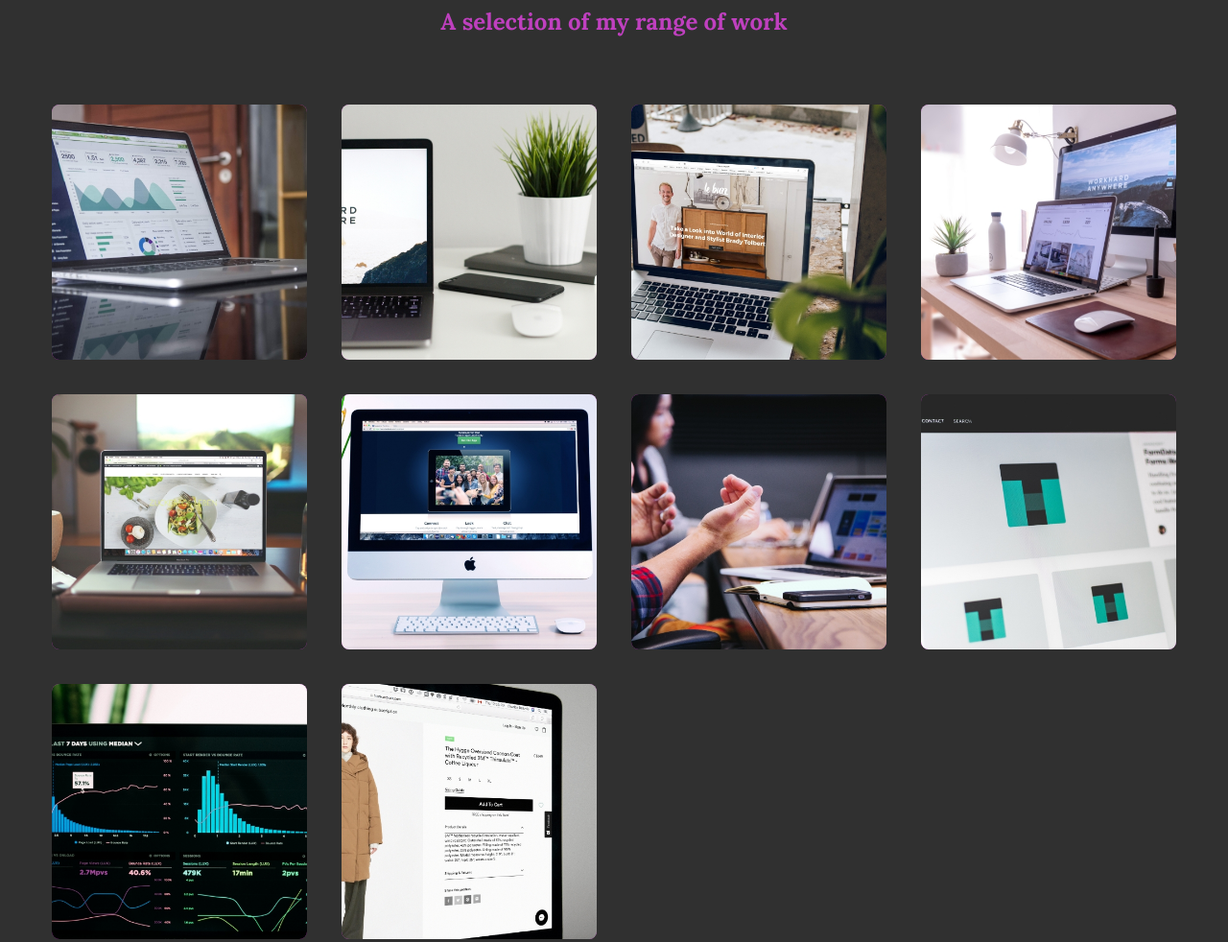
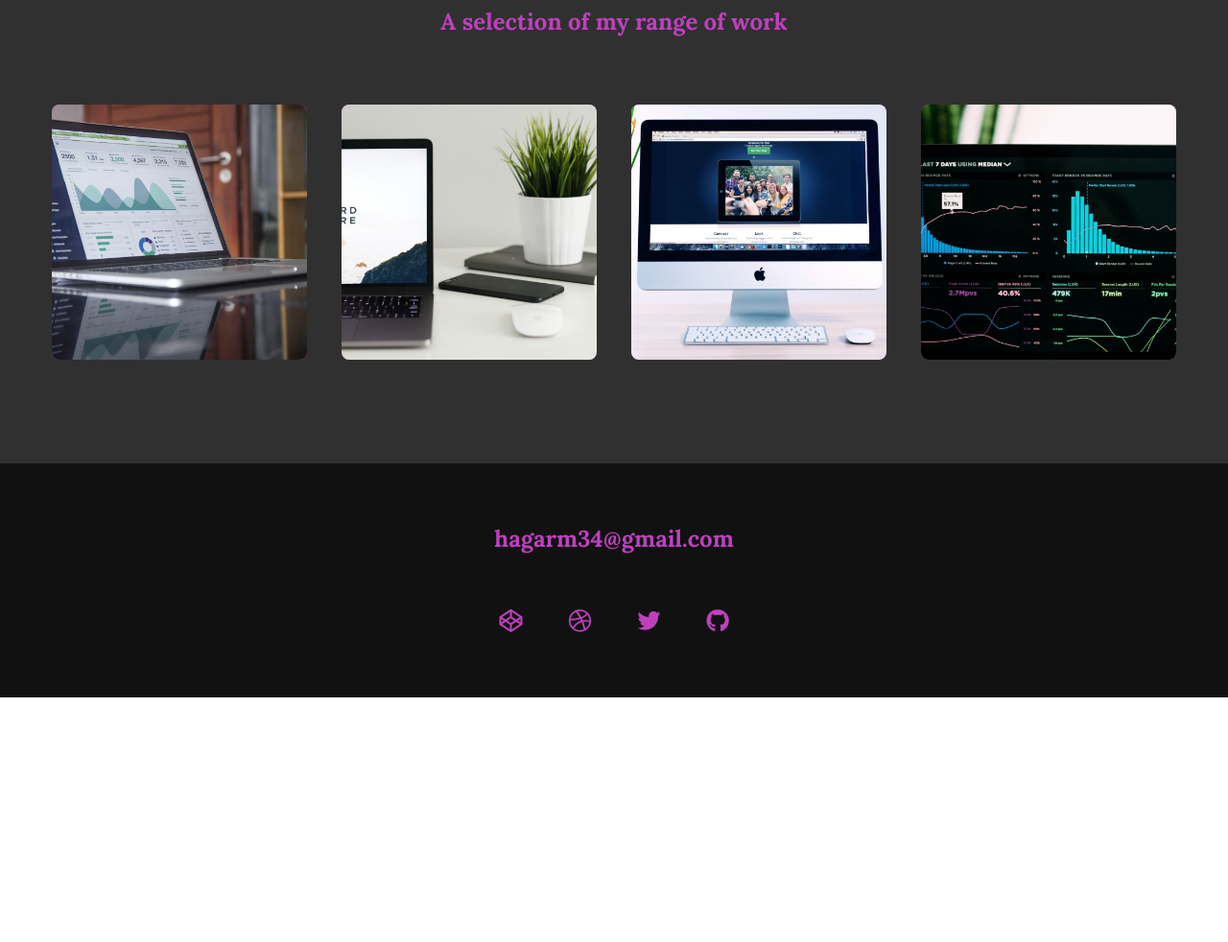
Before and after one commit to HagarMostafa/Portfoilio, a website built with Vite: page index.html in a window 1280 px wide. Shown: the part 1725-2707 px from the top of the page at 96% size. After the commit the page ends 2452 px from the top, so only its background shows below. Built offline with nearby package versions, Linux system fonts and the light colour scheme.

Commit message:
issue Replace portfolio Items with real projects  #1 Replaced 2 projects

```diff
--- a/index.html
+++ b/index.html
@@ -84,24 +84,9 @@
                     <img src="img/portfolio-01.jpg" alt="" class="portfolio__img">
                 </a>
 
-                <!-- Portfolio item 02 -->
-                <a href="portfolio-item.html" class="portfolio__item">
+                <!-- Portfolio item 05 -->
+                <a href="portfolio-item-02.html" class="portfolio__item">
                     <img src="img/portfolio-02.jpg" alt="" class="portfolio__img">
-                </a>
-
-                <!-- Portfolio item 03 -->
-                <a href="portfolio-item.html" class="portfolio__item">
-                    <img src="img/portfolio-03.jpg" alt="" class="portfolio__img">
-                </a>
-
-                <!-- Portfolio item 04 -->
-                <a href="portfolio-item.html" class="portfolio__item">
-                    <img src="img/portfolio-04.jpg" alt="" class="portfolio__img">
-                </a>
-
-                <!-- Portfolio item 05 -->
-                <a href="portfolio-item.html" class="portfolio__item">
-                    <img src="img/portfolio-05.jpg" alt="" class="portfolio__img">
                 </a>
 
                 <!-- Portfolio item 06 -->
@@ -109,25 +94,11 @@
                     <img src="img/portfolio-06.jpg" alt="" class="portfolio__img">
                 </a>
 
-                <!-- Portfolio item 07 -->
-                <a href="portfolio-item.html" class="portfolio__item">
-                    <img src="img/portfolio-07.jpg" alt="" class="portfolio__img">
-                </a>
-
-                <!-- Portfolio item 08 -->
-                <a href="#" class="portfolio__item">
-                    <img src="img/portfolio-08.jpg" alt="" class="portfolio__img">
-                </a>
-
                 <!-- Portfolio item 09 -->
                 <a href="#" class="portfolio__item">
                     <img src="img/portfolio-09.jpg" alt="" class="portfolio__img">
                 </a>
 
-                <!-- Portfolio item 0 0-->
-                <a href="#" class="portfolio__item">
-                    <img src="img/portfolio-10.jpg" alt="" class="portfolio__img">
-                </a>
             </div>
         </section>
 
@@ -135,7 +106,7 @@
         <!-- Footer -->
         <footer class="footer">
             <!-- replace with your own email address -->
-            <a href="mailto:hello@jane.dev" class="footer__link">hagarm34@gmail.com</a>
+            <a href="mailto:hagarm34@gmail.com" class="footer__link">hagarm34@gmail.com</a>
             <ul class="social-list">
                 <li class="social-list__item">
                     <a class="social-list__link" href="https://codepen.io">
@@ -153,7 +124,7 @@
                     </a>
                 </li>
                 <li class="social-list__item">
-                    <a class="social-list__link" href="https://github.com">
+                    <a class="social-list__link" href="https://github.com/HagarMostafa">
                         <i class="fab fa-github"></i>
                     </a>
                 </li>
```
